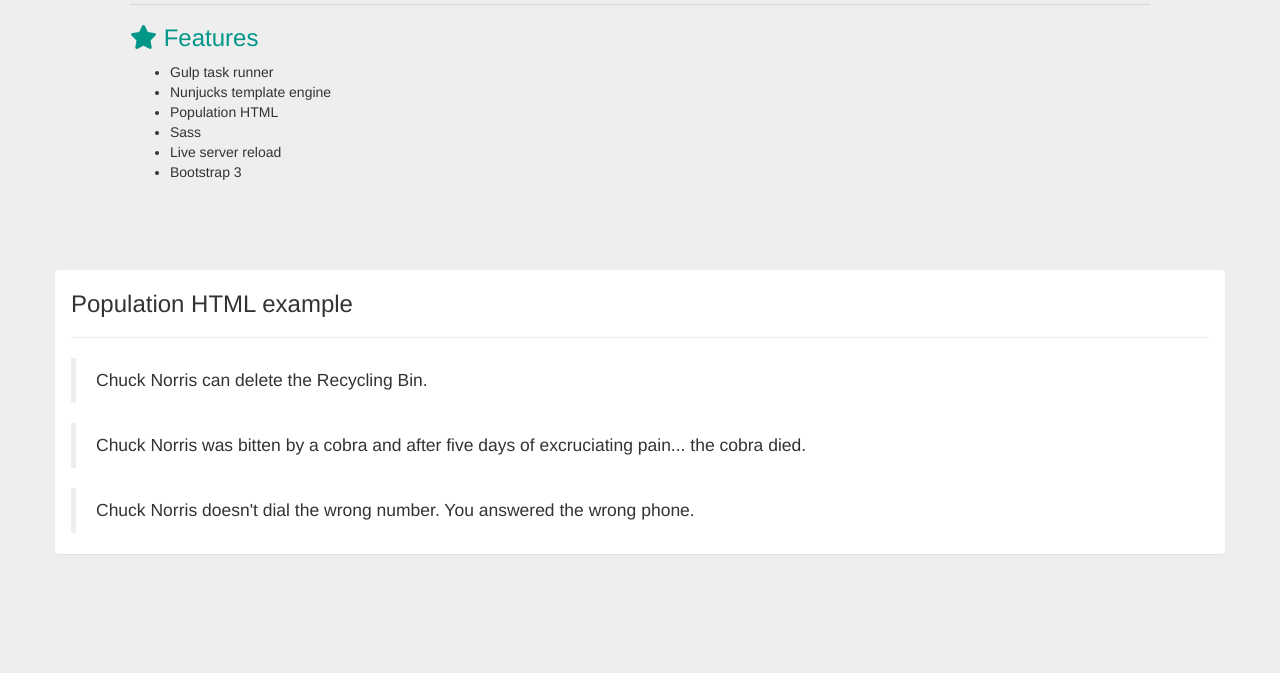
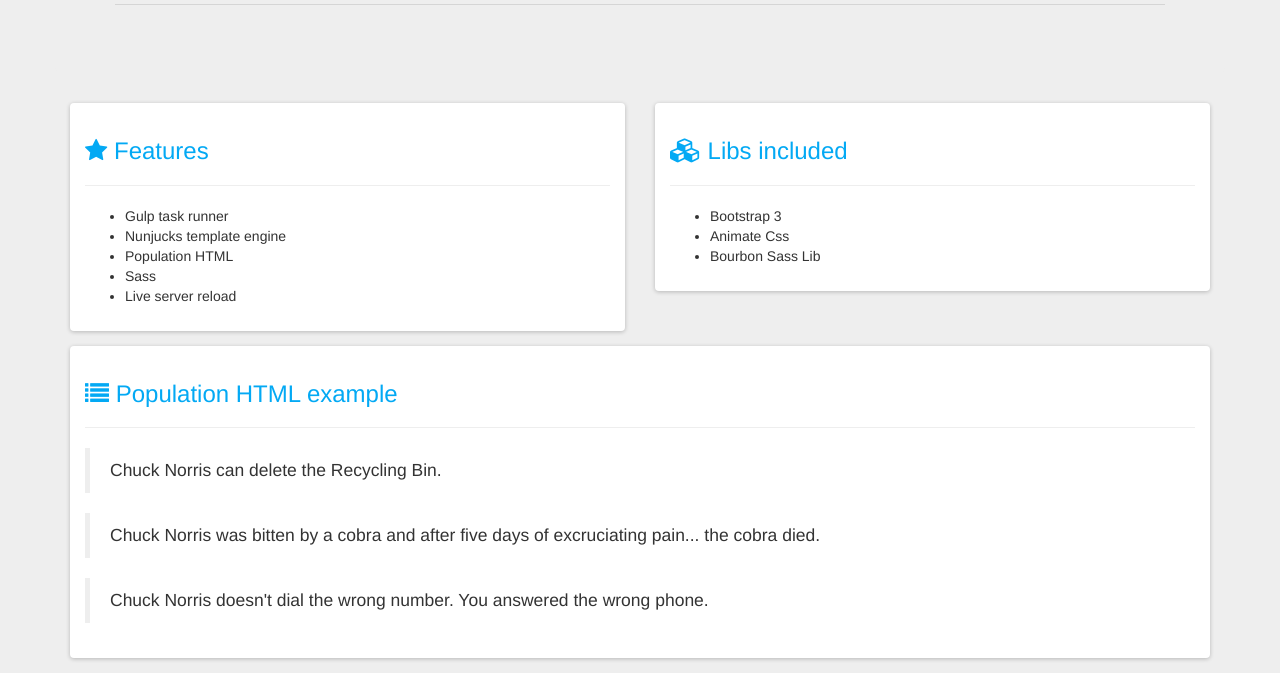
Before and after one commit to EmilianoGerez/Web-Layout-Frame, a website: page app/index.html in a window 1280 px wide. Shown: the part 153-826 px from the top of the page. Before the commit the page ends 800 px from the top, so only its background shows below. Drawn offline with nearby package versions, Linux system fonts and the light colour scheme.

Commit message:
bower path and libs

```diff
--- a/app/assets/sass/_colors.scss
+++ b/app/assets/sass/_colors.scss
@@ -0,0 +1,5 @@
+// google material palette https://material.google.com/style/color.html#
+
+$bg-grey-200: #EEEEEE;
+$color-lightblue-500: #03A9F4;
+$color-lightblue-700: #0288D1;
--- a/app/assets/sass/_generals.scss
+++ b/app/assets/sass/_generals.scss
@@ -1,3 +1,27 @@
 body {
-  background-color: material-color('grey', '200');
+  background-color: $bg-grey-200;
 }
+
+.jumbotron h1 {
+  color: $color-lightblue-700;
+}
+
+.card {
+  background-color: white;
+  border-radius: 4px;
+  padding: 15px;
+  margin-bottom: 15px;
+  @include prefixer(box-shadow, 0 1px 4px rgba(0, 0, 0, 0.23), webkit moz spec);
+  @include transition(0.7s, ease);
+  animation: bounceIn 1s;
+
+  &:hover {
+    @include transform(scale(1.05));
+    @include prefixer(box-shadow, 0 3px 12px rgba(0, 0, 0, 0.23), webkit moz spec);
+    z-index: 99;
+  }
+
+  h3 {
+    color: $color-lightblue-500;
+  }
+}
--- a/app/assets/sass/styles.scss
+++ b/app/assets/sass/styles.scss
@@ -1,6 +1,5 @@
-// Material Design colors
-@import '../bower_components/sass-material-colors/sass/sass-material-colors';
-@import '../bower_components/sass-material-colors/sass/sass-material-colors-classes';
+// Bourbon Lib
+@import "../components/bourbon/app/assets/stylesheets/bourbon";
 
 // My Colors palette
 @import 'colors';
--- a/app/index.html
+++ b/app/index.html
@@ -12,42 +12,69 @@
     <!-- Place favicon.ico in the root directory -->
 
     <!-- CSS Libs-->
-    <link rel="stylesheet" href="assets/bower_components/bootstrap/dist/css/bootstrap.min.css">
-    <link rel="stylesheet" href="assets/bower_components/font-awesome/css/font-awesome.min.css">
+    <link rel="stylesheet" href="assets/components/bootstrap/dist/css/bootstrap.min.css">
+    <link rel="stylesheet" href="assets/components/font-awesome/css/font-awesome.min.css">
+    <link rel="stylesheet" href="assets/components/animate.css/animate.min.css">
 
     <!-- Custom CSS Styles-->
-    <link rel="stylesheet" href="assets/dist/styles.css">
+    <!-- files for development environment -->
+    <link rel="stylesheet" href="assets/css/styles.css">
+
+    <!-- Activate on production (after run gulp build), all css files on assets/css are concat and minify -->
+    <!--<link rel="stylesheet" href="assets/dist/styles.min.css">-->
 
 </head>
 <body>
 
 <!-- Page content -->
 
-<div class="container">
+<div class="container animated bounceIn">
     <div class="row">
-        <div class="col-xs-12">
-            <div class="jumbotron">
+
+        <div class="col-xs-12 jumbotron">
             <h1 class="text-center">Web Layout Frame</h1>
             <hr>
-                <h3 class="color-teal-500">
+        </div>
+        <div class="col-xs-12 col-md-6">
+            <div class="card">
+                <h3>
                     <i class="fa fa-star" aria-hidden="true"></i>
                     Features
                 </h3>
+                <hr>
                 <ul>
                     <li>Gulp task runner</li>
                     <li>Nunjucks template engine</li>
                     <li>Population HTML</li>
                     <li>Sass</li>
                     <li>Live server reload</li>
+                </ul>
+            </div>
+        </div>
+
+        <div class="col-xs-12 col-md-6">
+            <div class="card">
+                <h3>
+                    <i class="fa fa-cubes" aria-hidden="true"></i>
+                    Libs included
+                </h3>
+                <hr>
+                <ul>
                     <li>Bootstrap 3</li>
+                    <li>Animate Css</li>
+                    <li>Bourbon Sass Lib</li>
                 </ul>
             </div>
         </div>
     </div>
 
     <div class="row">
-        <div class="col-xs-12 panel">
-            <h3>Population HTML example</h3>
+        <div class="col-xs-12">
+            <div class="card">
+                <h3>
+                    <i class="fa fa-list" aria-hidden="true"></i>
+                    Population HTML example
+                </h3>
                 <hr>
 
                 <blockquote>
@@ -65,10 +92,11 @@
             </div>
         </div>
     </div>
+</div>
 
 
 <!-- Footer -->
-<script src="assets/bower_components/jquery/dist/jquery.min.js"></script>
+<script src="assets/components/jquery/dist/jquery.min.js"></script>
 
 </body>
 </html>
--- a/gulp.config.js
+++ b/gulp.config.js
@@ -4,6 +4,8 @@ module.exports = {
     outputDir: './app',
     sassFiles: './app/assets/sass/**.scss',
     sassInput: './app/assets/sass/styles.scss',
-    outputCss: './app/assets/dist',
+    cssDir: './app/assets/css',
+    cssBuild: './app/assets/css/**/*.css',
+    assetsDist: './app/assets/dist',
     jsFiles: ['./app/assets/js/*.js']
 };
--- a/gulpfile.js
+++ b/gulpfile.js
@@ -7,6 +7,8 @@ var concat = require('gulp-concat');
 var rimraf = require('gulp-rimraf');
 var jshint = require('gulp-jshint');
 var data = require('gulp-data');
+var minifyCss = require('gulp-minify-css');
+var autoprefixer = require('gulp-autoprefixer');
 
 var config = require('./gulp.config');
 
@@ -33,10 +35,20 @@ gulp.task('sass', function () {
     return gulp
         .src(config.sassInput)
         .pipe(sourcemaps.init())
-        .pipe(sass())
-        .pipe(gulp.dest(config.outputCss))
+        .pipe(sass({ outputStyle: 'compressed' })
+            .on('error', sass.logError))
+        .pipe(gulp.dest(config.cssDir))
         .pipe(browserSync.stream())
-        .pipe(sourcemaps.write(config.outputCss));
+        .pipe(sourcemaps.write(config.cssDir));
+});
+
+gulp.task('css-build', function () {
+   return gulp
+       .src(config.cssBuild)
+       .pipe(minifyCss())
+       .pipe(autoprefixer('last 2 version', 'safari 5', 'ie 8', 'ie 9'))
+       .pipe(concat('styles.min.css'))
+       .pipe(gulp.dest(config.assetsDist));
 });
 
 gulp.task('watch', function () {
@@ -55,4 +67,6 @@ gulp.task('serve', ['nunjucks', 'js-lint', 'sass', 'watch'], function () {
 
 });
 
+gulp.task('build', ['css-build']);
+
 gulp.task('default', ['serve']);
--- a/package.json
+++ b/package.json
@@ -12,9 +12,11 @@
     "browser-sync": "^2.12.5",
     "connect-history-api-fallback": "^1.2.0",
     "gulp": "^3.9.1",
+    "gulp-autoprefixer": "^3.1.0",
     "gulp-concat": "^2.6.0",
     "gulp-data": "^1.2.1",
     "gulp-jshint": "^2.0.1",
+    "gulp-minify-css": "^1.2.4",
     "gulp-nunjucks-render": "^2.0.0",
     "gulp-rimraf": "^0.2.0",
     "gulp-sass": "^2.3.1",
```
Also changed, not shown: bower.json (renamed from app/assets/bower.json, +4 -5 lines), src/index.html (+29 -6 lines), src/templates/partials/footer.html (+1 -1 lines), src/templates/partials/header.html (+8 -3 lines), app/assets/css/styles.css (added), app/assets/dist/style.min.css (added), app/assets/dist/styles.css (deleted), 2 other files. Lines whose indentation alone changed are shown as unchanged.
